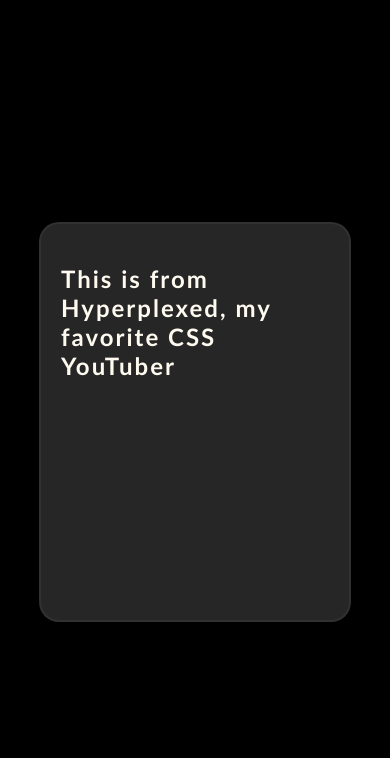
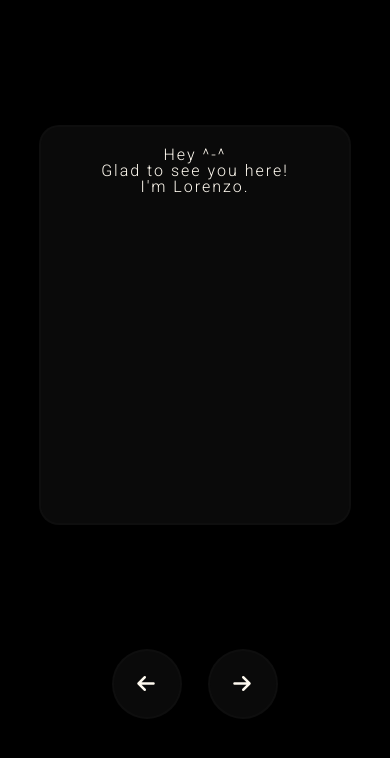
Before and after one commit to Lorenzo-Olivar/Profile, a plain HTML site: page page-one.html in a window 390 px wide. Drawn offline with Linux system fonts and the light colour scheme.

Commit message:
added the card swiping feature

```diff
--- /dev/null
+++ b/page-one-reset.css
@@ -0,0 +1,47 @@
+/* http://meyerweb.com/eric/tools/css/reset/
+   v2.0 | 20110126
+   License: none (public domain)
+*/
+
+html, body, div, span, applet, object, iframe,
+h1, h2, h3, h4, h5, h6, p, blockquote, pre,
+a, abbr, acronym, address, big, cite, code,
+del, dfn, em, img, ins, kbd, q, s, samp,
+small, strike, strong, sub, sup, tt, var,
+b, u, i, center,
+dl, dt, dd, ol, ul, li,
+fieldset, form, label, legend,
+table, caption, tbody, tfoot, thead, tr, th, td,
+article, aside, canvas, details, embed,
+figure, figcaption, footer, header, hgroup,
+menu, nav, output, ruby, section, summary,
+time, mark, audio, video {
+	margin: 0;
+	padding: 0;
+	border: 0;
+	font-size: 100%;
+	vertical-align: baseline;
+}
+/* HTML5 display-role reset for older browsers */
+article, aside, details, figcaption, figure,
+footer, header, hgroup, menu, nav, section {
+	display: block;
+}
+body {
+	line-height: 1;
+}
+ol, ul {
+	list-style: none;
+}
+blockquote, q {
+	quotes: none;
+}
+blockquote:before, blockquote:after,
+q:before, q:after {
+	content: '';
+	content: none;
+}
+table {
+	border-collapse: collapse;
+	border-spacing: 0;
+}
--- a/page-one.css
+++ b/page-one.css
@@ -1,10 +1,10 @@
 :root {
-
 }
 
 * {
   box-sizing: border-box;
-    font-family: 'Trebuchet MS', 'Lucida Sans Unicode', 'Lucida Grande', 'Lucida Sans', Arial, sans-serif;
+  font-family: "Roboto", sans-serif;
+  font-weight: 300;
   letter-spacing: 2px;
   color: rgb(255, 250, 240);
 }
@@ -14,22 +14,64 @@
   background-color: black;
   width: 100vw;
   height: 100vh;
-    display: flex;
-    justify-content: center;
-    align-items: center;
+  display: grid;
+  justify-items: center;
 }
 
 /* small screens */
 
 @media screen and (max-width: 576px) {
+  .swipe-feature {
+    display: flex;
+    flex-direction: column;
+    justify-content: space-evenly;
+    align-items: center;
+  }
+  .card-group {
+    display: flex;
+    justify-content: center;
+    align-items: center;
+    width: 80%;
+    height: 400px;
+  }
+
+  .card[data-status="unknown"] {
+    transform: scale(0);
+    transition: none;
+  }
+
+  .card[data-status="active"] {
+    transition: 800ms;
+  }
+
+  .card[data-status="right"] {
+    transform: translateX(-60%) scale(0);
+  }
+
+  .card[data-status="left"] {
+    transform: translateX(60%) scale(0);
+  }
+
+
+  .card[data-status="from-right"] {
+    transform: translateX(60%) scale(0);
+    transition: none;
+  }
+
+  .card[data-status="from-left"] {
+    transform: translateX(-60%) scale(0);
+    transition: none;
+  }
+
   .card {
     width: 80%;
     height: 400px;
-       background-color: rgb(38, 38, 38);
+    background-color: rgb(10, 10, 10);
     border-radius: 20px;
-       border:2px solid rgba(255, 255, 255, 0.05);
+    border: 2px solid rgba(100, 100, 100, 0.05);
     padding: 20px;
-       position: relative;
+    position: absolute;
+    transition: transform 800ms cubic-bezier(.32,.19,.13, 1);
   }
 
   .card::after {
@@ -37,22 +79,35 @@
     height: 100px;
     width: 2px;
     position: absolute;
-        background: linear-gradient(
-            transparent,
-            rgb(248, 0, 248),
-            transparent
-        );
+    background: linear-gradient(transparent, rgb(248, 0, 248), transparent);
     top: 80%;
     left: -2px;
     opacity: 0;
     transition: top, opacity;
     transition-duration: 800ms;
-        transition-timing-function: ease;
-
+    transition-timing-function: cubic-bezier(0.32, 0.3, 0.19, 1);
   }
 
   .card:hover::after {
     top: 10%;
     opacity: 1;
   }
+
+  .card-content {
+    text-align: center;
   }
+
+  .nav-buttons {
+    /* display: none; */
+  }
+
+  .button {
+    background-color: rgb(10, 10, 10);
+    border: 2px solid rgba(100, 100, 100, 0.05);
+    height: 70px;
+    width: 70px;
+    border-radius: 50px;
+    font-size: 20px;
+    margin: 0px 10px 0px 10px;
+  }
+}
--- a/page-one.html
+++ b/page-one.html
@@ -1,16 +1,56 @@
 <!DOCTYPE html>
 <html lang="en">
-<head>
-    <meta charset="UTF-8">
-    <meta name="viewport" content="width=device-width, initial-scale=1.0">
+  <head>
+    <meta charset="UTF-8" />
+    <meta name="viewport" content="width=device-width, initial-scale=1.0" />
+    <link rel="preconnect" href="https://fonts.googleapis.com" />
+    <link rel="preconnect" href="https://fonts.gstatic.com" crossorigin />
+    <link
+      href="https://fonts.googleapis.com/css2?family=Roboto:ital,wght@0,100;0,300;0,400;0,500;0,700;0,900;1,100;1,300;1,400;1,500;1,700;1,900&display=swap"
+      rel="stylesheet"
+    />
     <title>Lorenzo Olivar</title>
-    <link rel="stylesheet" href="page-one.css">
-</head>
-<body>
-    <section class="card">
-        <div class="card-content">
-            <h1>This is from Hyperplexed, my favorite CSS YouTuber</h1>
+    <link rel="stylesheet" href="page-one-reset.css" />
+    <link rel="stylesheet" href="page-one.css" />
+    <script
+      src="https://kit.fontawesome.com/589242b0e4.js"
+      crossorigin="anonymous"
+    ></script>
+  </head>
+
+  <body>
+    <section class="swipe-feature">
+      <div class="card-group">
+        <div class="card" data-index="0" data-status="active">
+          <div class="card-content">
+            <h1>Hey ^-^ <br> Glad to see you here! <br> I'm Lorenzo.</h1>
+          </div>
         </div>
+        <div class="card" data-index="1" data-status="unknown">
+          <div class="card-content">
+            <h1>Welcome to my About Me</h1>
+          </div>
+        </div>
+        <div class="card" data-index="2" data-status="unknown">
+          <div class="card-content">
+            <h1>Let's get in touch! <br> Contact me here.</h1>
+          </div>
+        </div>
+        <div class="card" data-index="3" data-status="unknown">
+            <div class="card-content">
+              <h1>Wanna see more 0.0 <br> Check out my other projects!</h1>
+            </div>
+          </div>
+      </div>
+      <div class="nav-buttons">
+        <button class="button" id="left" onclick="handleLeftClick()">
+          <i class="fa-solid fa-arrow-left"></i>
+        </button>
+        <button class="button" id="right" onclick="handleRightClick()">
+          <i class="fa-solid fa-arrow-right"></i>
+        </button>
+      </div>
     </section>
-</body>
+    <script src="page-one.js"></script>
+  </body>
 </html>
--- /dev/null
+++ b/page-one.js
@@ -0,0 +1,51 @@
+let activeIndex = 0;
+
+const allCards = document.getElementsByClassName("card");
+
+const handleRightClick = () => {
+    // switch active index
+    const nextIndex = activeIndex + 1 <= allCards.length - 1 ? activeIndex + 1 : 0;
+
+    const currentCard = document.querySelector(`[data-index="${activeIndex}"]`),
+    nextCard = document.querySelector(`[data-index="${nextIndex}"]`);
+
+    // Active card becomes Unactive
+
+    currentCard.dataset.status = "right";
+
+    // Before active
+
+    nextCard.dataset.status = "from-right"
+
+    // Next card becomes Active
+
+    setTimeout(() => {
+        nextCard.dataset.status = "active";
+        activeIndex = nextIndex;
+    })
+    console.log(activeIndex);
+}
+
+const handleLeftClick = () => {
+    // switch active index
+    const nextIndex = activeIndex - 1 >= 0 ? activeIndex - 1 : allCards.length - 1;
+
+    const currentCard = document.querySelector(`[data-index="${activeIndex}"]`),
+    nextCard = document.querySelector(`[data-index="${nextIndex}"]`);
+
+    // Active card becomes Unactive
+
+    currentCard.dataset.status = "left";
+
+    // Before active
+
+    nextCard.dataset.status = "from-left"
+
+    // Next card becomes Active
+
+    setTimeout(() => {
+        nextCard.dataset.status = "active";
+        activeIndex = nextIndex;
+    })
+    console.log(activeIndex);
+}
```
Lines whose indentation alone changed are shown as unchanged.
